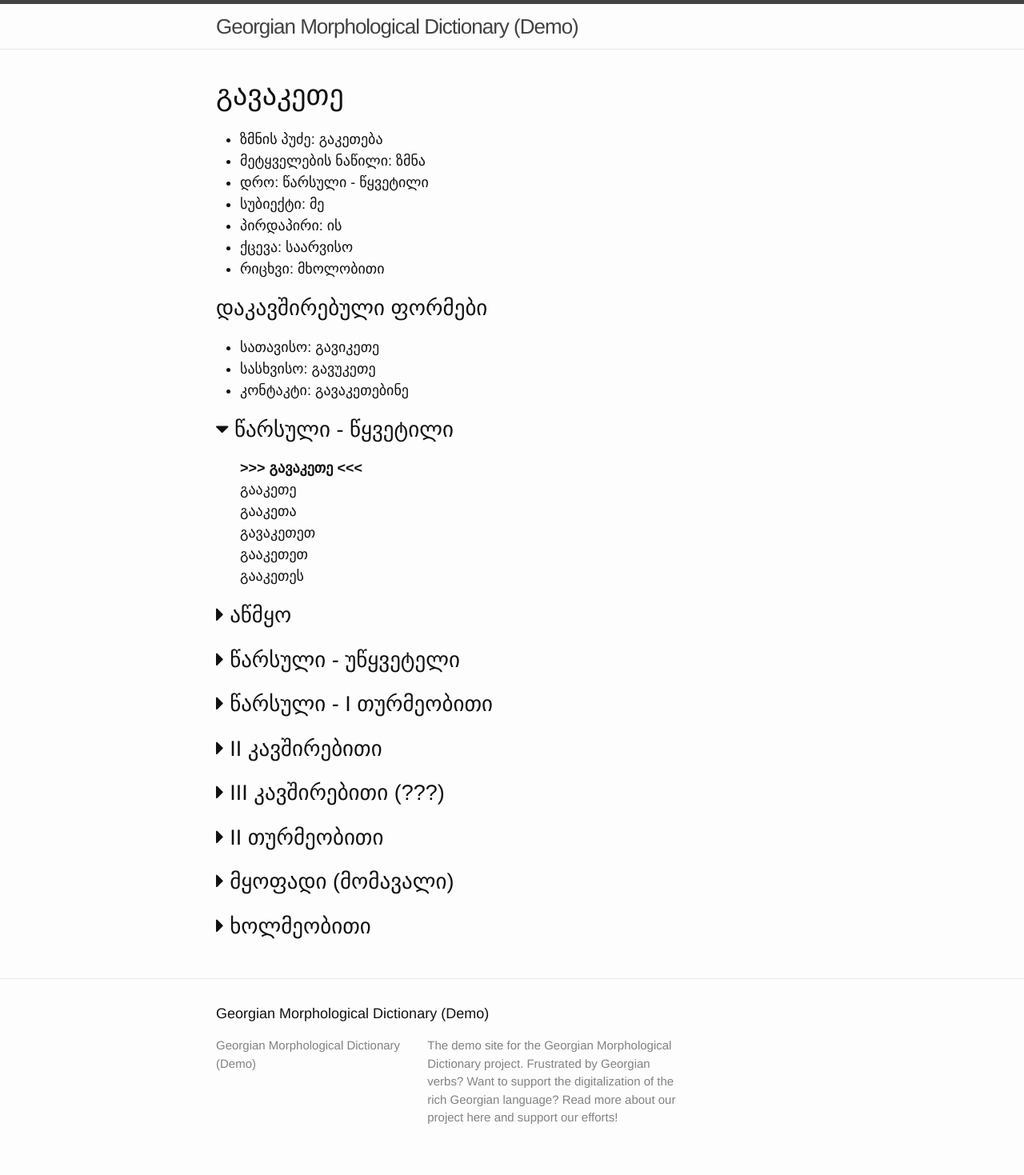
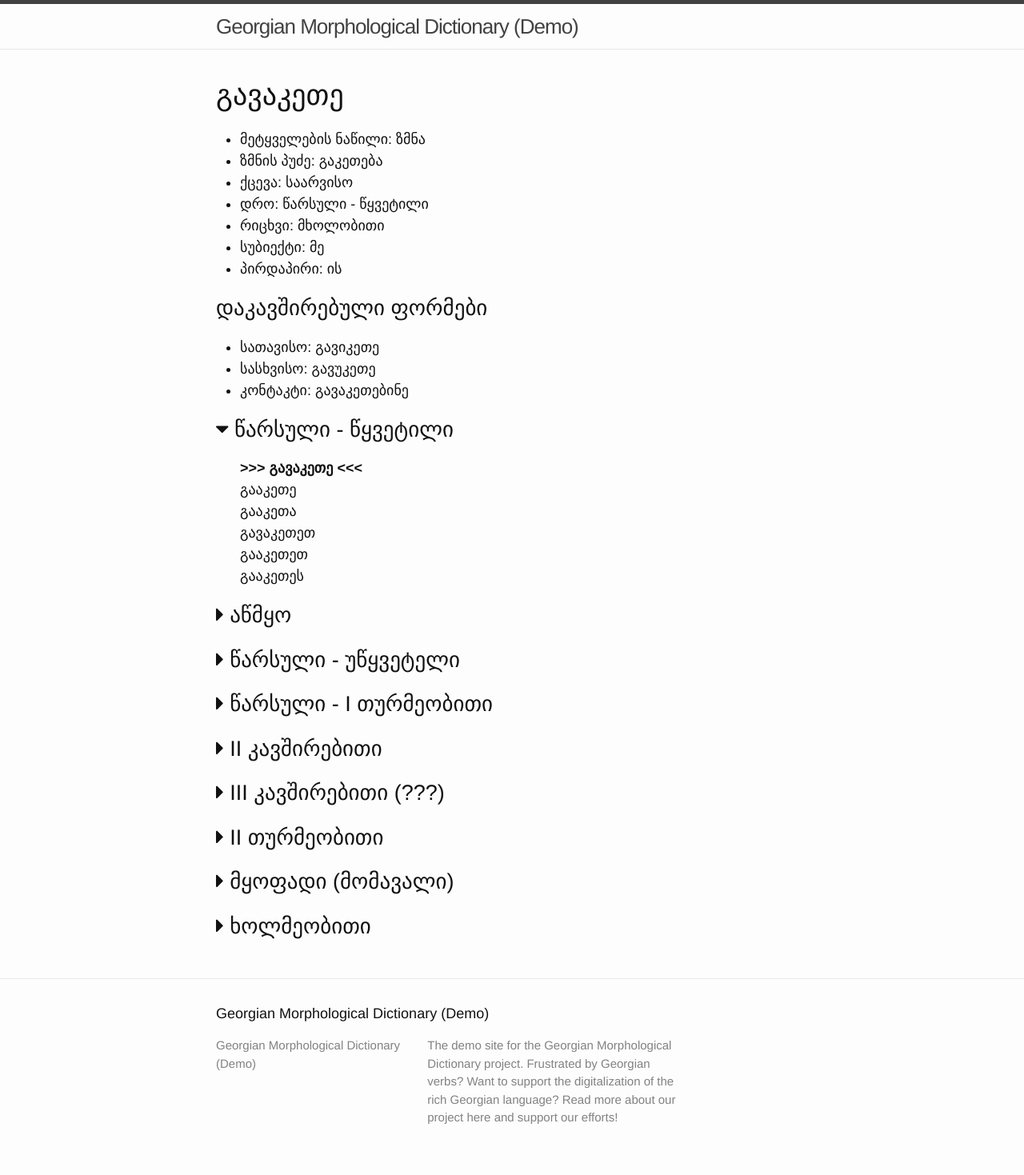
Before and after one commit to nwshane/georgian-morphology-demo, a Jekyll site: the page built from _posts/words/2016-03-02-გავაკეთე.markdown, in a window 1280 px wide. Shown: the whole page at 80% size. Built offline with Jekyll 4.4.1, drawn with Linux system fonts in a browser that asks for light colours; nearby versions of some CDN libraries.

```diff
--- a/_posts/words/2016-03-02-გავაკეთე.markdown
+++ b/_posts/words/2016-03-02-გავაკეთე.markdown
@@ -8,13 +8,13 @@ categories: words
 {::options parse_block_html="true" /}
 
 <section>
+  * მეტყველების ნაწილი: ზმნა
   * ზმნის პუძე: გაკეთება
-  * მეტყველების ნაწილი: ზმნა
+  * ქცევა: საარვისო
   * დრო: წარსული - წყვეტილი
+  * რიცხვი: მხოლობითი
   * სუბიექტი: მე
   * პირდაპირი: ის
-  * ქცევა: საარვისო
-  * რიცხვი: მხოლობითი
 </section>
 
 <section>
```
